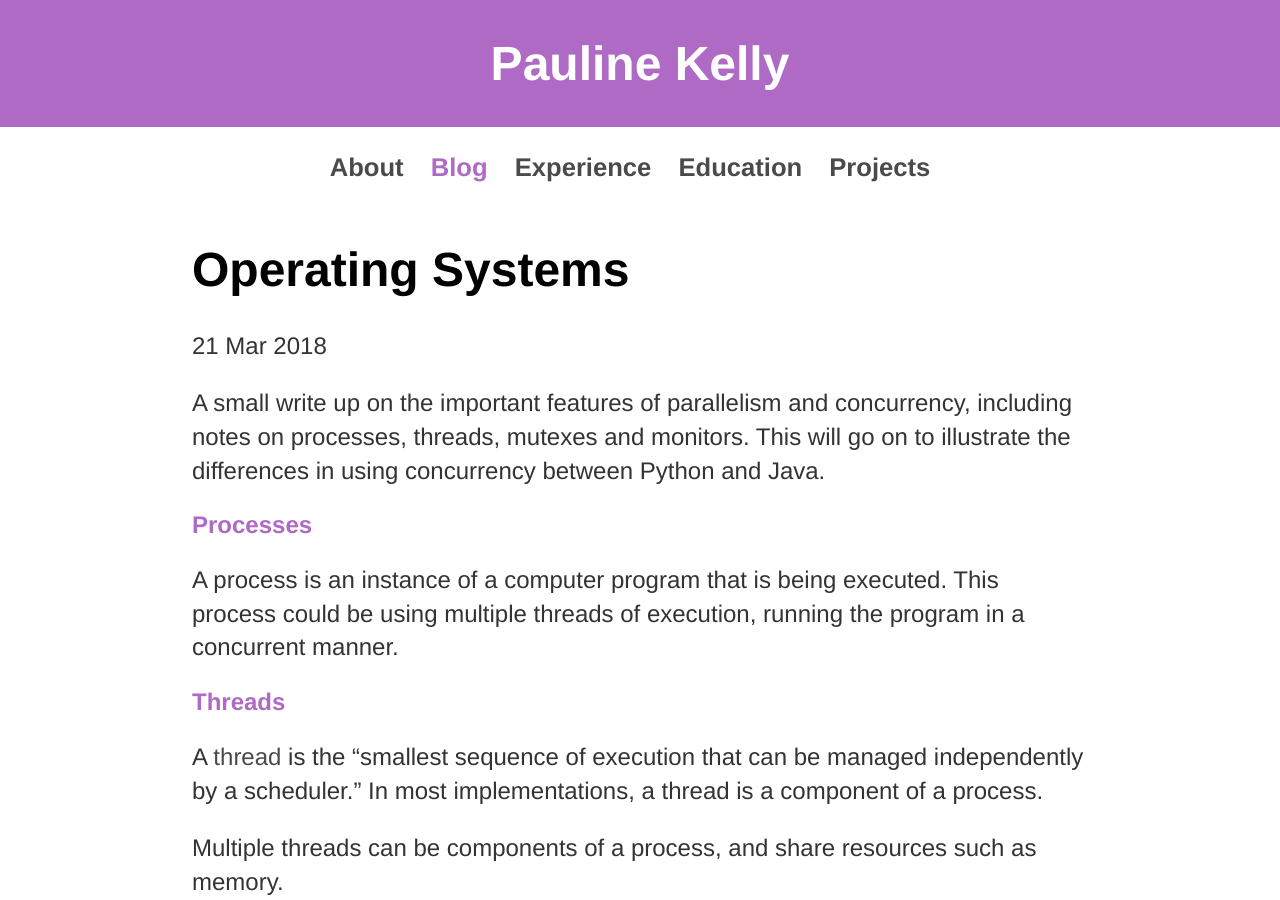
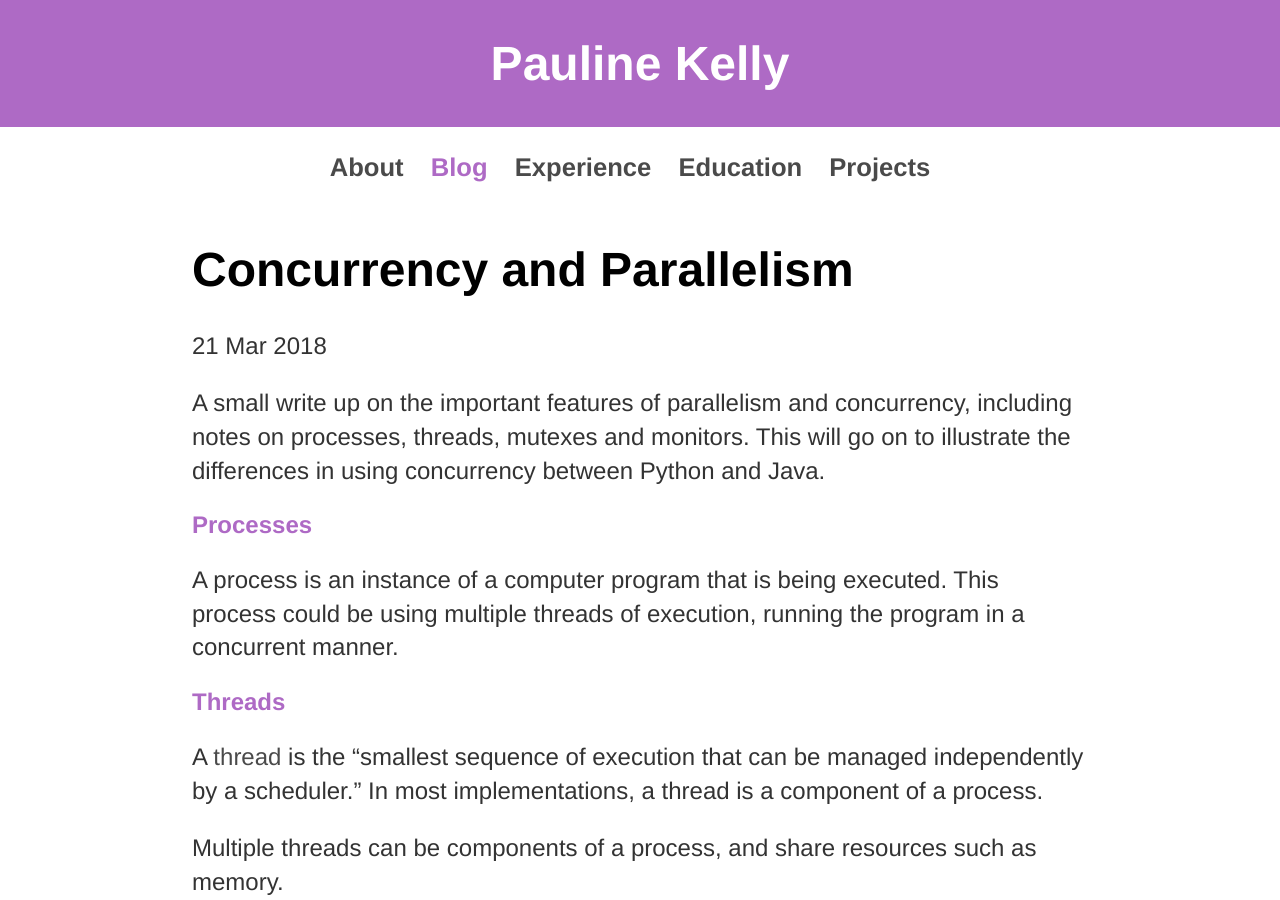
Before and after one commit to Sebbenbear/sebbenbear.github.io, a Jekyll site: the page built from _posts/2018-03-31-concurrency-and-parallelism.md, in a window 1280 px wide and 900 px high. Built offline with Jekyll 4.4.1, drawn with Linux system fonts in a browser that asks for light colours.

Commit message:
change title to concurrency and parallelism

```diff
--- a/_posts/2018-03-31-operating-systems.md
+++ b/_posts/2018-03-31-concurrency-and-parallelism.md
@@ -1,6 +1,6 @@
 ---
 layout: post
-title: Operating Systems
+title: Concurrency and Parallelism
 date: 2018-03-21
 ---
 
```
